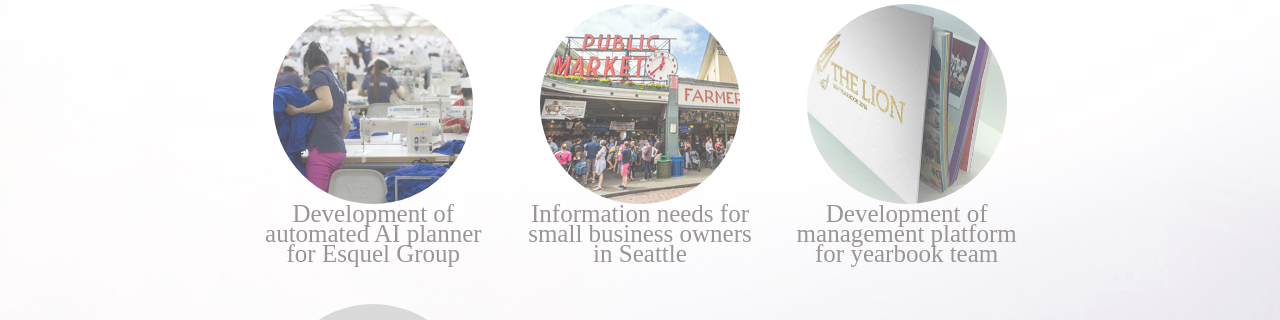
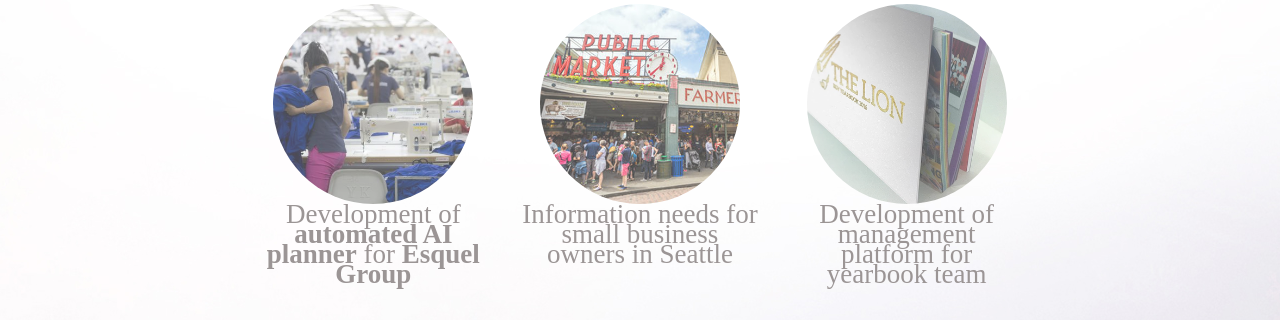
Before and after one commit to lawrence-zheng/personal-portfolio, a website: page index.html in a window 1280 px wide. Shown: the part 408-728 px from the top of the page. Drawn offline with Linux system fonts and the light colour scheme; placeholder pictures from the web are drawn by us; a web font is replaced by a local one.

Commit message:
Updated website
Experimented with different font styles

```diff
--- a/css/style.css
+++ b/css/style.css
@@ -6,11 +6,13 @@
  @font-face {
   font-family: Finland;
   src: url("../fonts/Finland Rounded Regular.otf");
+  font-weight: normal;
  }
 
  @font-face {
 	font-family: Finland;
     src: url("../fonts/Finland Rounded Italic.otf");
+    font-weight: normal;
     font-style: italic;
 }
 
@@ -81,10 +83,19 @@ h2 {
 	opacity: 1;
 }
 
-/*.project-description {
-	max-width: 200px;
+.project-description {
+	font-weight: normal;
+	font-size: 27px;
 }
-*/
+
+.intro {
+	font-size: 25px;
+}
+
+b {
+	font-weight: bold;
+}
+
 @media (min-width: 992px) {
   body {
     padding-top: 56px;
--- a/index.html
+++ b/index.html
@@ -54,7 +54,7 @@
       <!-- Introduction Row -->
       <h1 class="my-4">Hi, my name is Lawrence Zheng.
       </h1>
-      <p>I'm an undergrad interested in how information technology can be applied to solve the needs of real life users.</p>
+      <p class="intro">I'm an undergrad interested in how information technology can be applied to solve the needs of real life users.</p>
 
       <!-- Team Members Row -->
       <div class="row">
@@ -63,7 +63,7 @@
         </div>
         <div class="col-lg-4 col-sm-6 text-center mb-4">
           <img class="rounded-circle img-fluid d-block mx-auto project-icon" src="img/esquel.jpg" alt="">
-          <p class = "project-description">Development of automated AI planner for Esquel Group</p>
+          <p class = "project-description">Development of <b>automated AI planner</b> for <b>Esquel Group</b></p>
         </div>
         <div class="col-lg-4 col-sm-6 text-center mb-4">
           <img class="rounded-circle img-fluid d-block mx-auto project-icon" src="img/seattle.jpg" alt="">
```
